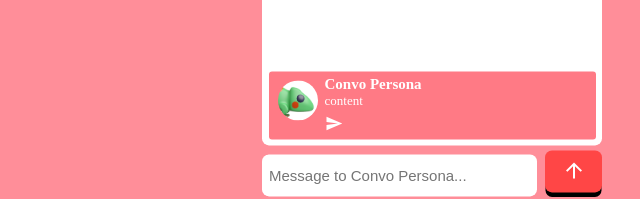
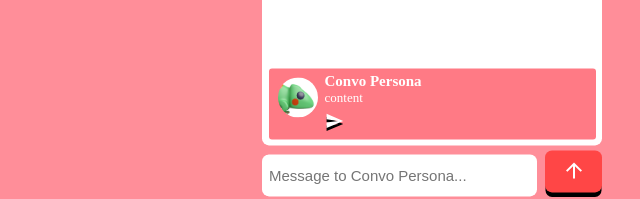
Before and after one commit to 2024-1-Open-source-Project-team11/Convo_Persona_FE, a React (Vite) app: page /chat in a window 1280 px wide. Shown: the part 507-706 px from the top of the page, without its empty margins (208-848 px from the left). Built offline with nearby package versions, Linux system fonts and the light colour scheme; no server answers.

Commit message:
feat: add message state

```diff
--- a/src/page/chat/ChatPage.tsx
+++ b/src/page/chat/ChatPage.tsx
@@ -1,8 +1,7 @@
 import { useEffect, useState } from "react";
+import { useForm, SubmitHandler } from "react-hook-form";
 
-import { useForm, SubmitHandler } from "react-hook-form";
 import ArrowUpwardIcon from "@mui/icons-material/ArrowUpward";
-import SendIcon from "@mui/icons-material/Send";
 
 import { useNavigate } from "react-router-dom";
 
@@ -17,9 +16,6 @@ import {
   Container,
   ChatContainer,
   ChatInputContainer,
-  UserMessageContainer,
-  GptMessageContainer,
-  MessageContantContainer,
 } from "@/component/Container";
 import Logo from "@/component/Logo";
 import Loading from "@/component/GptLoading";
--- a/src/page/chat/ChatPageStyles.tsx
+++ b/src/page/chat/ChatPageStyles.tsx
@@ -4,8 +4,17 @@ import RefreshIcon from "@mui/icons-material/Refresh";
 import SendIcon from "@mui/icons-material/Send";
 
 export const FeedbackButton = styled(SendIcon)`
-  font-size: 18px;
-  margin-bottom: 5px;
+  font-size: 19px;
+  margin-bottom: 7px;
+
+  filter: drop-shadow(0px 3px 0px black);
+
+  &:hover {
+    filter: drop-shadow(0px 0px 0px black);
+
+    margin-bottom: 4px;
+    margin-top: 3px;
+  }
 `;
 
 export const Input = styled.input`
--- a/src/page/chat/Message.tsx
+++ b/src/page/chat/Message.tsx
@@ -1,3 +1,7 @@
+import { useState } from "react";
+
+import SendIcon from "@mui/icons-material/Send";
+
 import {
   UserMessageContainer,
   GptMessageContainer,
@@ -11,7 +15,10 @@ type Prop = {
   message: Chat.Message | undefined;
 };
 
-const Message = ({ message }: Prop) => (
+const Message = ({ message }: Prop) => {
+  const [feedBackOn, setFeedBackOn] = useState(false);
+
+  return (
     <>
       {!message ? (
         <GptMessageContainer>
@@ -51,7 +58,13 @@ const Message = ({ message }: Prop) => (
               <MessageContantContainer>
                 <Styles.ProfileText>Convo Persona</Styles.ProfileText>
                 <Styles.Content>{message.content}</Styles.Content>
-              <Styles.FeedbackButton />
+                {!feedBackOn ? (
+                  <Styles.FeedbackButton
+                    onClick={() => {
+                      setFeedBackOn(true);
+                    }}
+                  />
+                ) : null}
               </MessageContantContainer>
             </GptMessageContainer>
           )}
@@ -59,5 +72,6 @@ const Message = ({ message }: Prop) => (
       )}
     </>
   );
+};
 
 export default Message;
```
Lines whose indentation alone changed are shown as unchanged.
